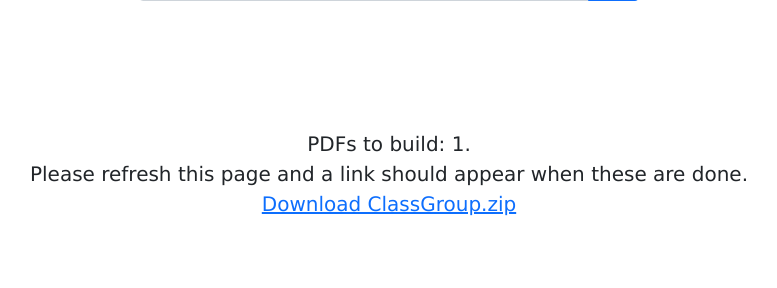
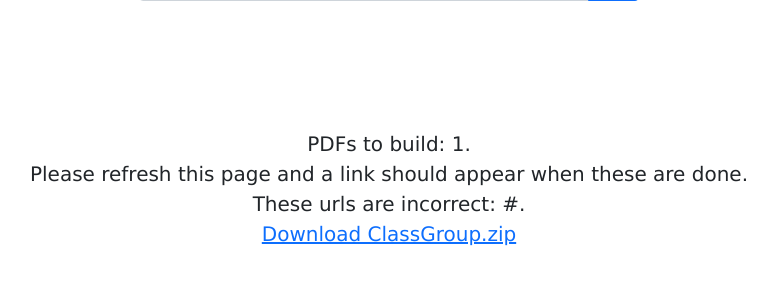
Before and after one commit to dillongrimes/pdf-creator, a Flask app: template templates/home.html in a window 1280 px wide. Shown: the part 245-533 px from the top of the page, without its empty margins (251-1028 px from the left). Run offline with Flask 3, Linux system fonts and the light colour scheme; the template is opened without the code that fills it: most values are stand-ins (such as "Sample title", 1, 10 or a date in 2020).

```diff
--- a/templates/home.html
+++ b/templates/home.html
@@ -32,6 +32,12 @@
         </div>
     {% endif %}
 
+    {% if bad_urls %}
+        <div>
+            These urls are incorrect: {{ bad_urls }}.
+        </div>
+    {% endif %}
+
     {% if download_link %}
         <div><a href="{{ download_link }}">Download ClassGroup.zip</a></div>
     {% endif %}
```
